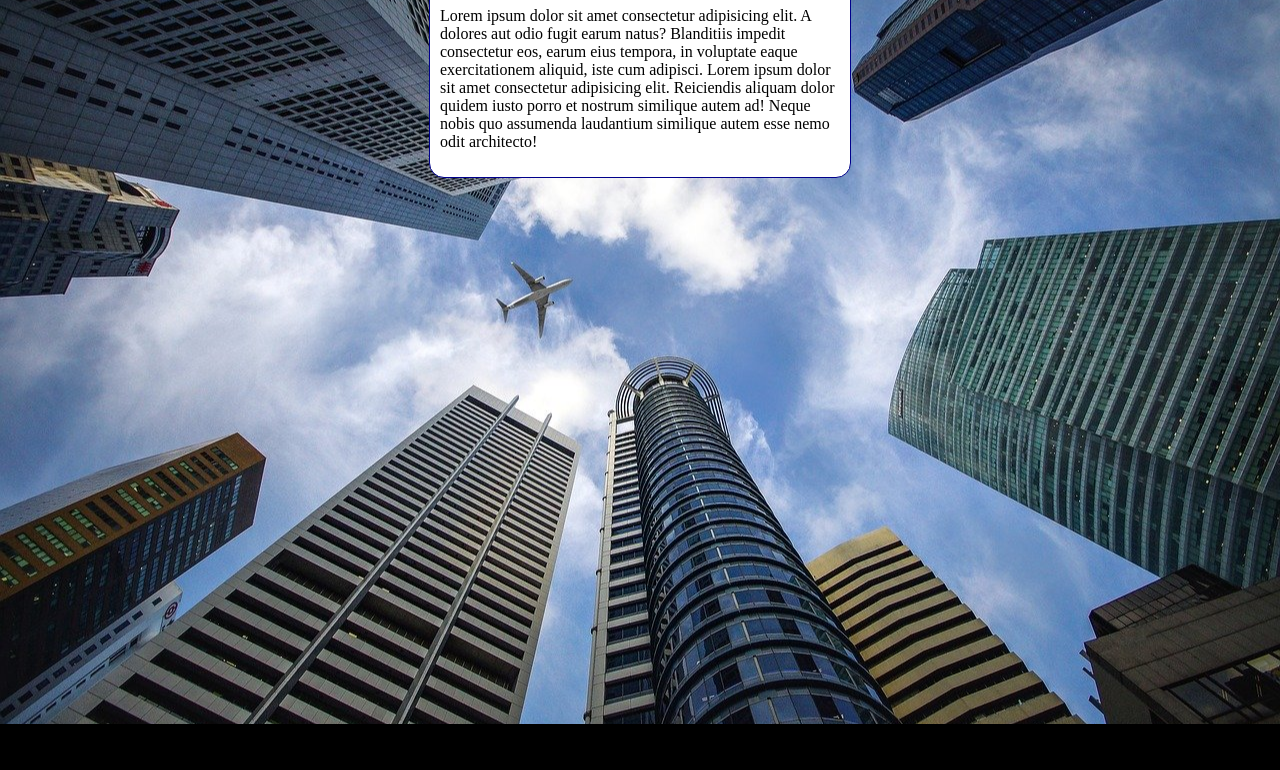
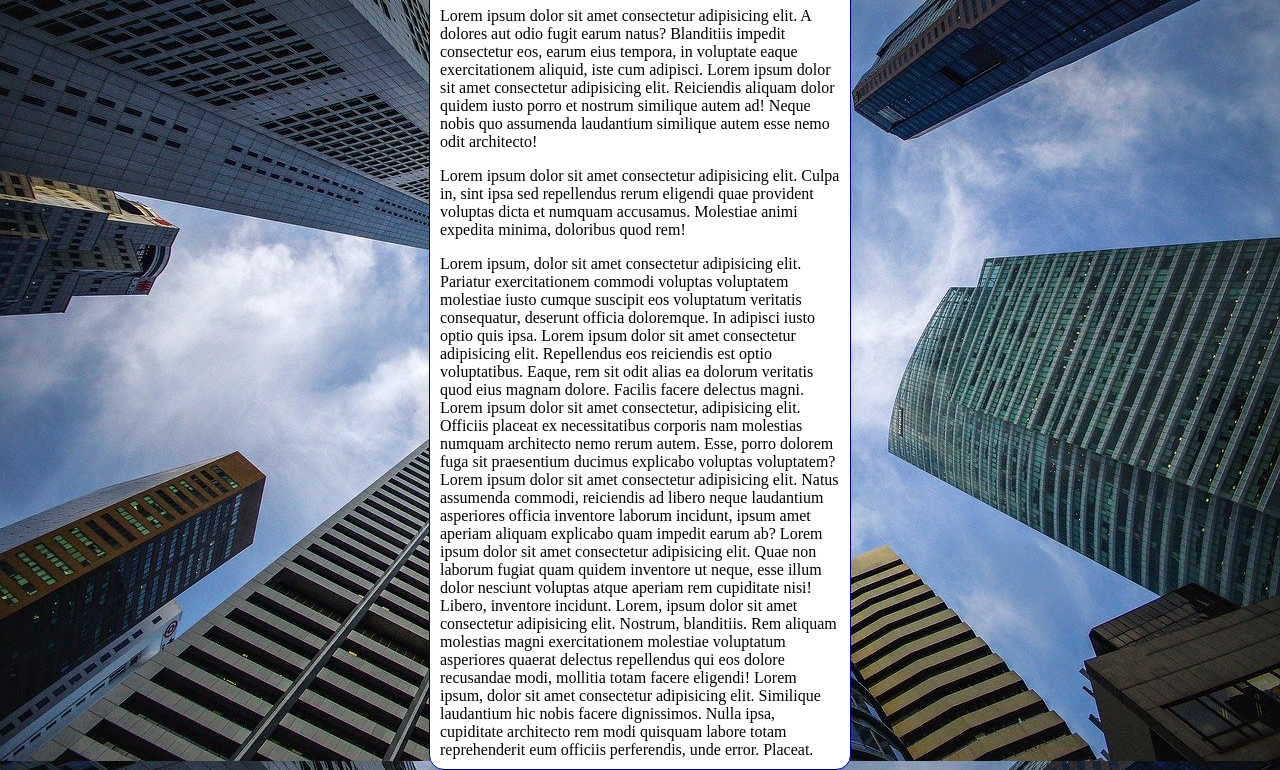
Before and after one commit to RomarioPere/Exercicios-de-HTML-e-CSS-e-Projetos, a plain HTML site: page EX0022/fundo006.html in a window 1280 px wide. Shown: the part 92-862 px from the top of the page. Before the commit the page ends 816 px from the top, so only its background shows below. Drawn offline with Linux system fonts and the light colour scheme.

Commit message:
Atualizei o ex006

```diff
--- a/EX0022/fundo006.html
+++ b/EX0022/fundo006.html
@@ -3,19 +3,23 @@
 <head>
     <meta charset="UTF-8">
     <meta name="viewport" content="width=device-width, initial-scale=1.0">
-    <title>Document</title>
+    <title>Fundo fixo de tela</title>
     <style>
         body{
             height: 100vh;
-            background-color: black;
+            /*background-color: black;
             background-image: url('imagens-cap19/wallpaper002.jpg');
             background-position: center center;
             background-repeat: no-repeat;
             background-size: cover;
+            background-attachment: fixed;*/
+
+            background: black url(imagens-cap19/wallpaper002.jpg) center center fixed;
+            background-size: cover;
         }
         main{
             background-color: white;
-            width: 400px;
+            max-width: 400px;
             padding: 10px;
             margin: auto;
             border: 1px solid darkblue;
@@ -30,6 +34,17 @@
              Blanditiis impedit consectetur eos,
             earum eius tempora, in voluptate eaque exercitationem aliquid, iste cum adipisci. Lorem ipsum dolor sit amet consectetur adipisicing elit. Reiciendis aliquam dolor quidem iusto porro et nostrum similique autem ad! Neque nobis quo assumenda laudantium similique autem esse nemo odit architecto!
         </p>
+        <p>Lorem ipsum dolor sit amet consectetur adipisicing elit. Culpa in, sint ipsa sed repellendus rerum eligendi
+             quae provident voluptas dicta et numquam accusamus. Molestiae animi expedita minima, doloribus quod rem!</p>
+             Lorem ipsum, dolor sit amet consectetur adipisicing elit. Pariatur exercitationem commodi voluptas voluptatem molestiae iusto cumque suscipit eos voluptatum veritatis
+             consequatur, deserunt officia doloremque. In adipisci iusto optio quis ipsa. Lorem ipsum dolor sit amet consectetur adipisicing elit. Repellendus eos reiciendis est optio voluptatibus. Eaque, rem sit odit
+              alias ea dolorum veritatis quod eius magnam dolore. Facilis facere delectus magni. Lorem ipsum dolor sit amet consectetur, adipisicing elit. Officiis placeat ex necessitatibus corporis nam molestias numquam architecto nemo rerum autem.
+               Esse, porro dolorem fuga sit praesentium ducimus explicabo voluptas voluptatem?
+               Lorem ipsum dolor sit amet consectetur adipisicing elit. Natus assumenda commodi, reiciendis ad libero neque laudantium asperiores officia inventore laborum incidunt, ipsum amet
+                aperiam aliquam explicabo quam impedit earum ab? Lorem ipsum dolor sit amet consectetur adipisicing elit. Quae non laborum fugiat quam quidem inventore ut neque, esse illum dolor nesciunt voluptas
+                atque aperiam rem cupiditate nisi! Libero, inventore incidunt. Lorem, ipsum dolor sit amet consectetur adipisicing elit. Nostrum, blanditiis. Rem aliquam molestias magni exercitationem molestiae voluptatum asperiores quaerat delectus repellendus
+                 qui eos dolore recusandae modi, mollitia totam facere eligendi! Lorem ipsum, dolor sit amet consectetur adipisicing elit. Similique laudantium hic nobis facere dignissimos. Nulla ipsa, cupiditate architecto rem modi quisquam labore
+                  totam reprehenderit eum officiis perferendis, unde error. Placeat.
     </main>
 </body>
 </html>
```
